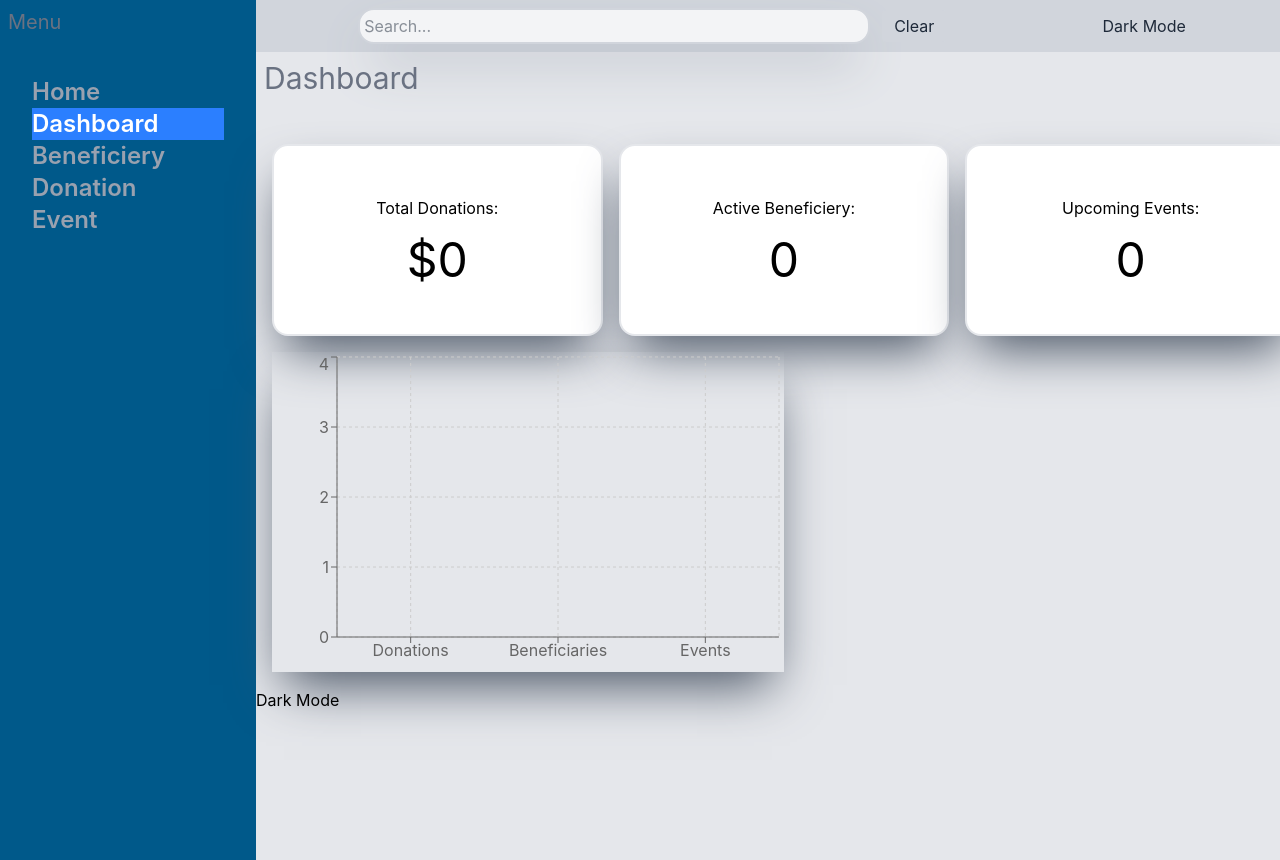
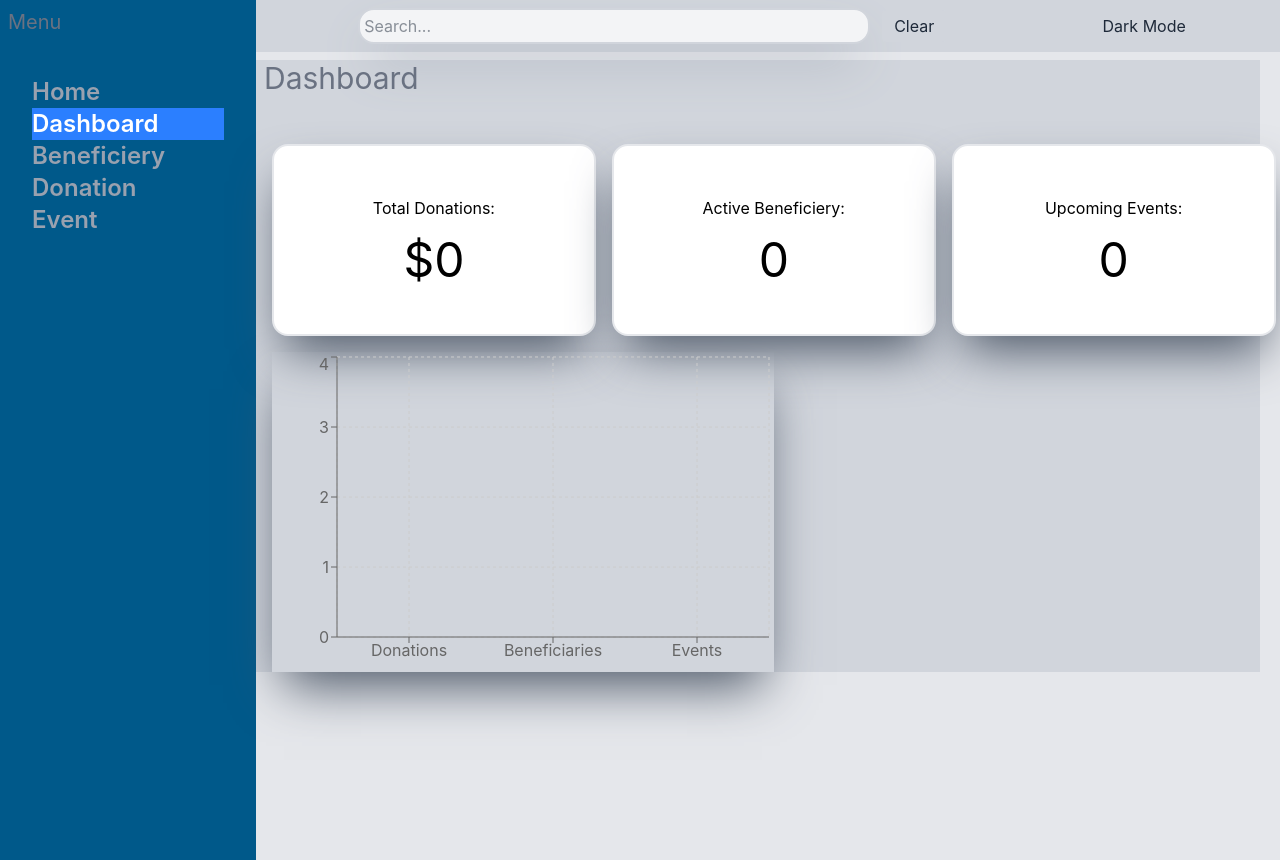
Before and after one commit to hareem09/trustsphere-frontend, a React (Vite) app: page /dashboard in a window 1280 px wide. Built offline with nearby package versions, Linux system fonts and the light colour scheme.

Commit message:
updated
Updated the DashboardTab component to improve styling and structure. Adjusted class names for dark mode support and cleaned up the code.

```diff
--- a/src/pages/dashboard/tabs/DashboardTab.jsx
+++ b/src/pages/dashboard/tabs/DashboardTab.jsx
@@ -1,14 +1,15 @@
 import { useState,useEffect } from "react";
 import Beneficiery from "./Beneficiery";
 import Chart from "../../../components/BarChartComponent";
-function DashboardTab({button}) {
+
+function DashboardTab() {
   const [storedDonationData, setStoredDonationData] = useState([]);
   const [storedBeneficieryData, setStoredBeneficieryData] = useState([]);
   const [totalAmount,setTotalAmount] = useState(0);
   const [activeBenficiery,setActiveBeneficiery] = useState(0)
   const [storedEventData,setStoredEventData]=useState([]);
   const [futureEvents,setFutureEvents]=useState([]);
-    const [mode ,setMode] = useState('light')
+
   useEffect(()=>{
    const storedData = localStorage.getItem('donationData');
    if (storedData) {
@@ -51,30 +52,23 @@ function DashboardTab({button}) {
     upcomingEvents()
    },[storedEventData])
 
-    const toggleMode = () =>{
-    setMode(mode === 'light' ?'dark ' :'light')
 
-  }
   return (
     <>
-    <main className="md:w-[90%] min-h-lvh bg-gray-200" className={
-      mode === 'light'
-        ? 'bg-gray-200 text-black'
-        : 'bg-gray-800 text-gray-200 '
-    }>
+    <main className="md:w-[98%] bg-gray-300  dark:bg-gray-800 text-black dark:text-white" >
 
-      <h1 className="text-gray-500 text-3xl m-2">Dashboard</h1>
+      <h1 className="text-gray-500  dark:text-white text-3xl m-2">Dashboard</h1>
       <button></button>
       <section className="w-full flex justify-between gap-4 m-4 h-1/2">
-      <section className="w-2/5 shadow-2xl shadow-gray-600 border-2 border-gray-200 rounded-2xl bg-white h-48 flex-col gap-4 flex items-center justify-center">
+      <section className="w-2/5 shadow-2xl shadow-gray-600 border-2 border-gray-200 rounded-2xl bg-white  dark:bg-gray-800 text-black dark:text-white h-48 flex-col gap-4 flex items-center justify-center">
       <h2>Total Donations: </h2>
       <h3 className="text-5xl text-center">${totalAmount}</h3>
       </section>
-      <section className="w-2/5 shadow-2xl shadow-gray-600 border-2 border-gray-200 rounded-2xl bg-white h-48 flex-col gap-4 flex items-center justify-center">
+      <section className="w-2/5 shadow-2xl shadow-gray-600 border-2 border-gray-200 rounded-2xl bg-white  dark:bg-gray-800 text-black dark:text-white h-48 flex-col gap-4 flex items-center justify-center">
       <h2>Active Beneficiery:</h2>
       <h3 className="text-5xl text-center">{activeBenficiery}</h3>
       </section>
-      <section className="w-2/5 shadow-2xl shadow-gray-600 border-2 border-gray-200 rounded-2xl bg-white h-48 flex-col gap-4 flex items-center justify-center">
+      <section className="w-2/5 shadow-2xl shadow-gray-600 border-2 border-gray-200 rounded-2xl bg-white  dark:bg-gray-800 text-black dark:text-white h-48 flex-col gap-4 flex items-center justify-center">
       <h2>Upcoming Events: </h2>
       <h3 className="text-5xl text-center">{futureEvents.length}</h3>
       </section>
@@ -86,9 +80,7 @@ function DashboardTab({button}) {
         futureEvents={futureEvents.length}
         />
       </section>
-       <button onClick={toggleMode}>
-          {mode === 'light' ? 'Dark Mode' : 'Light Mode'}
-        </button>
+
     </main>
     </>
   )
```
